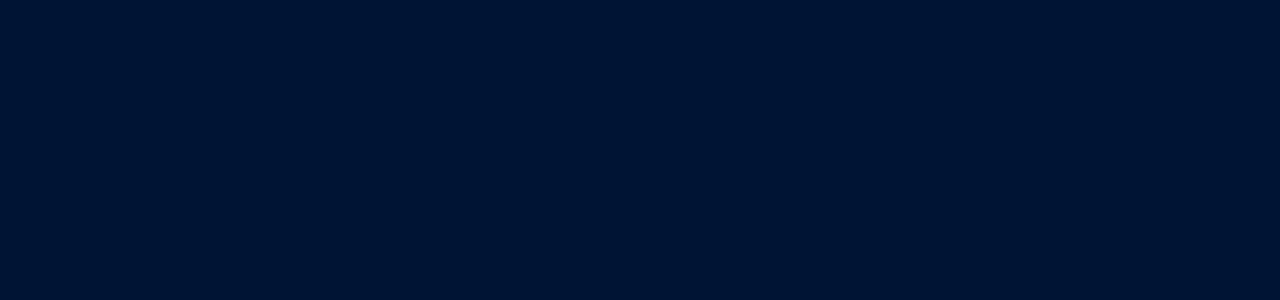
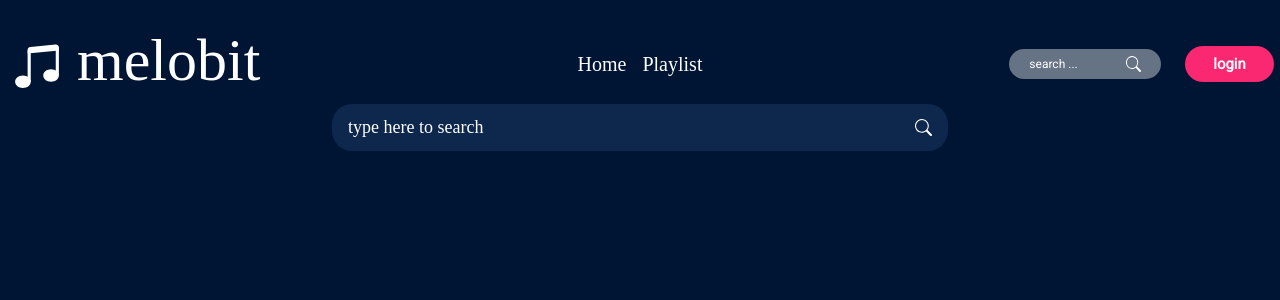
Before and after one commit to farimahhasan/melobit, a React (Create React App) app: page /search in a window 1280 px wide. Before the commit this address had no page. Shown: the top 300 px of the page. Built offline with nearby package versions, Linux system fonts and the light colour scheme; a web font is replaced by a local one.

Commit message:
change search component , ....

```diff
--- a/src/App.js
+++ b/src/App.js
@@ -4,19 +4,23 @@ import Details from "./components/Details";
 import "./css/style.css";
 import 'bootstrap/dist/css/bootstrap.min.css';
 import 'bootstrap/dist/js/bootstrap.min.js';
-
-import {Route, Routes} from 'react-router-dom';
+import Header from "./components/Header";
+import {Navigate, Route, Routes} from 'react-router-dom';
+import Cartsearch from "./components/Cartsearch";
 
 
 
 function App() {
   return (
     <div>
-      {/* <Header /> */}
+      <Header />
 
       <Routes>
           <Route path="/details/:id" element={<Details />} />
+          <Route path="search/details/:id" element={<Details />} />
           <Route path="/" element={<Home/>} />
+          <Route path="/search" element={<Cartsearch/>} />
+
       </Routes>
 
     </div>
--- a/src/components/Carousel.js
+++ b/src/components/Carousel.js
@@ -71,7 +71,7 @@ const Carousel = () => {
 slider.map((s,i)=>(
       <div key={s.id} className={i===0?"carousel-item active":"carousel-item"}>
  <img src={s.album.image.cover.url} className="d-block w-100" alt="..." />
-      <div className="carousel-caption ">
+      <div className="carousel-caption">
         <h5><button>
            <Link to={`details/${s.id}`} className='text-decoration-none'>
             Listen now <img src={play} alt="play" />
--- a/src/components/Cartsearch.js
+++ b/src/components/Cartsearch.js
@@ -1,20 +1,55 @@
-import React from 'react';
+import React ,{useState} from 'react';
 import play from '../images/play.svg'
 import {Link} from 'react-router-dom';
+import axios from "axios";
+import search from "../images/search.svg";
 
-const Cartsearch=({stateResult})=>{
+const Cartsearch=()=>{
+
+  const[searchInput,setSearch]=useState("");
+  const[searchResult,setsearchResult]=useState([])
+
+  const saveSearchHandeler= event=>{
+      setSearch(event.target.value)
+
+  }
+
+//  const clearInput=()=>{
+//   setSearch("")
+//  }
+
+ const searchHandler=async ()=>{
+      console.log("Search: " + searchInput)
+
+      await axios.get(`https://api-beta.melobit.com/v1/search/query/${searchInput}/0/6`)
+      .then (response => {
+          console.log(response.data.results)
+          setsearchResult(response.data.results)
+   })}
     return (
 
 
       <div className='container-fluid'>
+        <div className='row justify-content-center'>
+          <div className='col-6'>
+          <div id='boxSearch' className='w-100 d-flex justify-content-between align-items-center'>
+                       <input type="text" className='px-3' placeholder='type here to search' value={searchInput}
+
+                      onChange={saveSearchHandeler}
+                       />
+                       <img src={search} alt="search icon" className='mx-3' onClick={searchHandler} />
+                    </div>
+          </div>
+        </div>
+        <div className='row justify-content-center mt-3' >
+
       {
-       stateResult.map((s)=>(
+       searchResult.map((s)=>(
 
             s.type==="song" &&
 
-           <div className='row justify-content-center mt-3' key={s.position}>
-               <div className='col-10'>
-                <div id='divCartSearch' className='d-flex align-items-center justify-content-evenly'>
+               <div className='col-5 text-center mt-4' key={s.position}>
+                <div id='divCartSearch' className='w-100 d-flex align-items-center justify-content-evenly'>
                     <img src={s.song.album.image.cover.url} alt={s.song.album.name.replace('Single' , '')}/>
                    <div>
                      <h6>
@@ -30,9 +65,10 @@ const Cartsearch=({stateResult})=>{
 
                </div>
 
-        </div>
         ))
       }
+              </div>
+
       </div>
 
 
--- a/src/components/Details.js
+++ b/src/components/Details.js
@@ -7,8 +7,8 @@ import download from "../images/download.svg"
 // import share from "../images/share.svg"
 // import { getDetails } from '../services/api';
 import axios from "axios";
-import { Link } from 'react-router-dom';
-import arrowLeft from '../images/arrowLeft.svg'
+// import { Link } from 'react-router-dom';
+// import arrowLeft from '../images/arrowLeft.svg'
 
 const Details = () => {
    const params = useParams();
@@ -96,13 +96,13 @@ const Details = () => {
 
 
     return (
-        <div id='details' className='container-fluid mt-5'>
+        <div id='details' className='container-fluid mt-2'>
 
               <div className='row justify-content-center'>
-                <div className='col-12 text-center'>
+                {/* <div className='col-12 text-center'>
                     <img src={arrowLeft} alt="arrow left icon"/>
                     <Link to="/" className='text-decoration-none a-details'> Home</Link>
-                </div>
+                </div> */}
                 <div className='col-11 mt-5'>
                     {
                         song.image && <img className='w-100' src={song.album.image.cover.url}  alt='..'/>
--- a/src/components/Header.js
+++ b/src/components/Header.js
@@ -1,13 +1,12 @@
-import React , { useState} from 'react';
+import React  from 'react';
 import 'bootstrap/dist/css/bootstrap.min.css';
 
 import 'bootstrap/dist/js/bootstrap.min.js'
-import axios from "axios";
 
 import logo from "../images/logo.svg";
 import search from "../images/search.svg";
 
-import Cartsearch from './Cartsearch';
+
 
 import {Link} from 'react-router-dom';
 
@@ -15,26 +14,26 @@ import {Link} from 'react-router-dom';
 const Header= () => {
 
 
-    const[searchInput,setSearch]=useState("");
-    const[searchResult,setsearchResult]=useState([])
+//     const[searchInput,setSearch]=useState("");
+//     const[searchResult,setsearchResult]=useState([])
 
-    const saveSearchHandeler= event=>{
-        setSearch(event.target.value)
+//     const saveSearchHandeler= event=>{
+//         setSearch(event.target.value)
 
-    }
+//     }
 
-   const clearInput=()=>{
-    setSearch("")
-   }
+//    const clearInput=()=>{
+//     setSearch("")
+//    }
 
-   const searchHandler=async ()=>{
-        console.log("Search: " + searchInput)
+//    const searchHandler=async ()=>{
+//         console.log("Search: " + searchInput)
 
-        await axios.get(`https://api-beta.melobit.com/v1/search/query/${searchInput}/0/5`)
-        .then (response => {
-            console.log(response.data.results)
-            setsearchResult(response.data.results)
-     })}
+//         await axios.get(`https://api-beta.melobit.com/v1/search/query/${searchInput}/0/5`)
+//         .then (response => {
+//             console.log(response.data.results)
+//             setsearchResult(response.data.results)
+//      })}
 
 
 
@@ -60,7 +59,8 @@ const Header= () => {
                     </nav>
                 </div>
                 <div className='col-2 text-end ' dir='rtl'>
-                    <div id='searchDiv' className='d-flex align-items-center justify-content-between' data-bs-toggle="offcanvas" data-bs-target="#offcanvasRight" aria-controls="offcanvasRight"><img src={search} alt="search icon" /> <span dir='ltr'>search ...</span> </div>
+                    {/* <div id='searchDiv' className='d-flex align-items-center justify-content-between' data-bs-toggle="offcanvas" data-bs-target="#offcanvasRight" aria-controls="offcanvasRight"><img src={search} alt="search icon" /> <span dir='ltr'>search ...</span> </div> */}
+                  <Link to="/search"className='text-decoration-none'><div id='searchDiv' className='d-flex align-items-center justify-content-between' ><img src={search} alt="search icon" /> <span dir='ltr'>search ...</span> </div> </Link>
                   </div>
                 <div className='col-1'>
                     <button>login</button>
@@ -71,7 +71,7 @@ const Header= () => {
             </div>
 
 
-            <div className="offcanvas offcanvas-end" tabIndex="-1" id="offcanvasRight" aria-labelledby="offcanvasRightLabel">
+            {/* <div className="offcanvas offcanvas-end" tabIndex="-1" id="offcanvasRight" aria-labelledby="offcanvasRightLabel">
                 <div className="offcanvas-header" dir='rtl'>
                     <button type="button" className="btn-close btn-close-white" data-bs-dismiss="offcanvas" aria-label="Close" onClick={clearInput}></button>
                 </div>
@@ -91,7 +91,7 @@ const Header= () => {
 
 
                 </div>
-            </div>
+            </div> */}
         </header>
     );
 }
--- a/src/components/Home.js
+++ b/src/components/Home.js
@@ -4,11 +4,10 @@ import Newsongs from './Newsongs';
 import Topdaysong from './Topdaysong';
 import Topweeksong from './Topweeksong';
 import Trendingartists from './Trendingartists';
-import Header from './Header';
+
 const Home = () => {
     return (
         <div>
-            <Header />
             <Carousel/>
             <Newsongs/>
             <Trendingartists/>
--- a/src/css/style.css
+++ b/src/css/style.css
@@ -5,10 +5,11 @@
 
 *{
     color: #ffff !important;
+
+
 }
 body{
-    background: #001534;
-
+    background-color: #001534 !important;
 }
 h2{
     font-family: Kodchasan;
@@ -51,17 +52,16 @@ header button{
     font-size: 14.95px;
 }
 
-header .offcanvas{
+/* header .offcanvas{
     background-color: #0F2950E8;
     border-radius: 20px 0 0 20px;
     width: 486px !important;
 
-}
-.offcanvas-body #boxSearch{
-    width: 464px;
+} */
+ #boxSearch{
     height: 47px;
-    background-color: #001534;
-    border-radius: 20px 0 0 20px;
+    background-color: #0F2950E8;
+    border-radius: 20px;
 }
 #boxSearch input{
     font-family: Kodchasan;
@@ -85,7 +85,7 @@ header .offcanvas{
 
 /*search cart component*/
 #divCartSearch{
-    width: 362px;
+
     height: 95px;
     border-radius: 20px;
     background-color: #D9D9D9;
```
